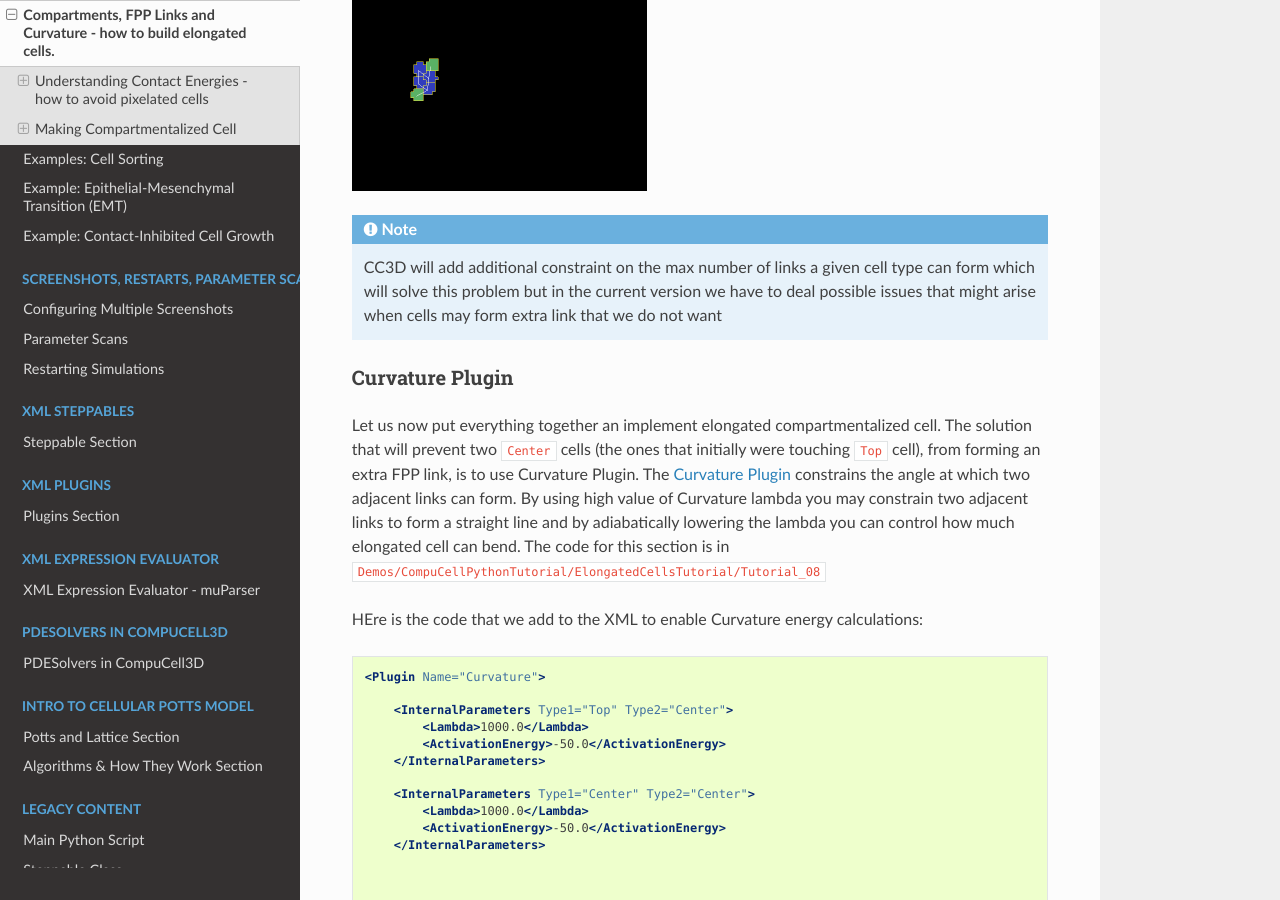
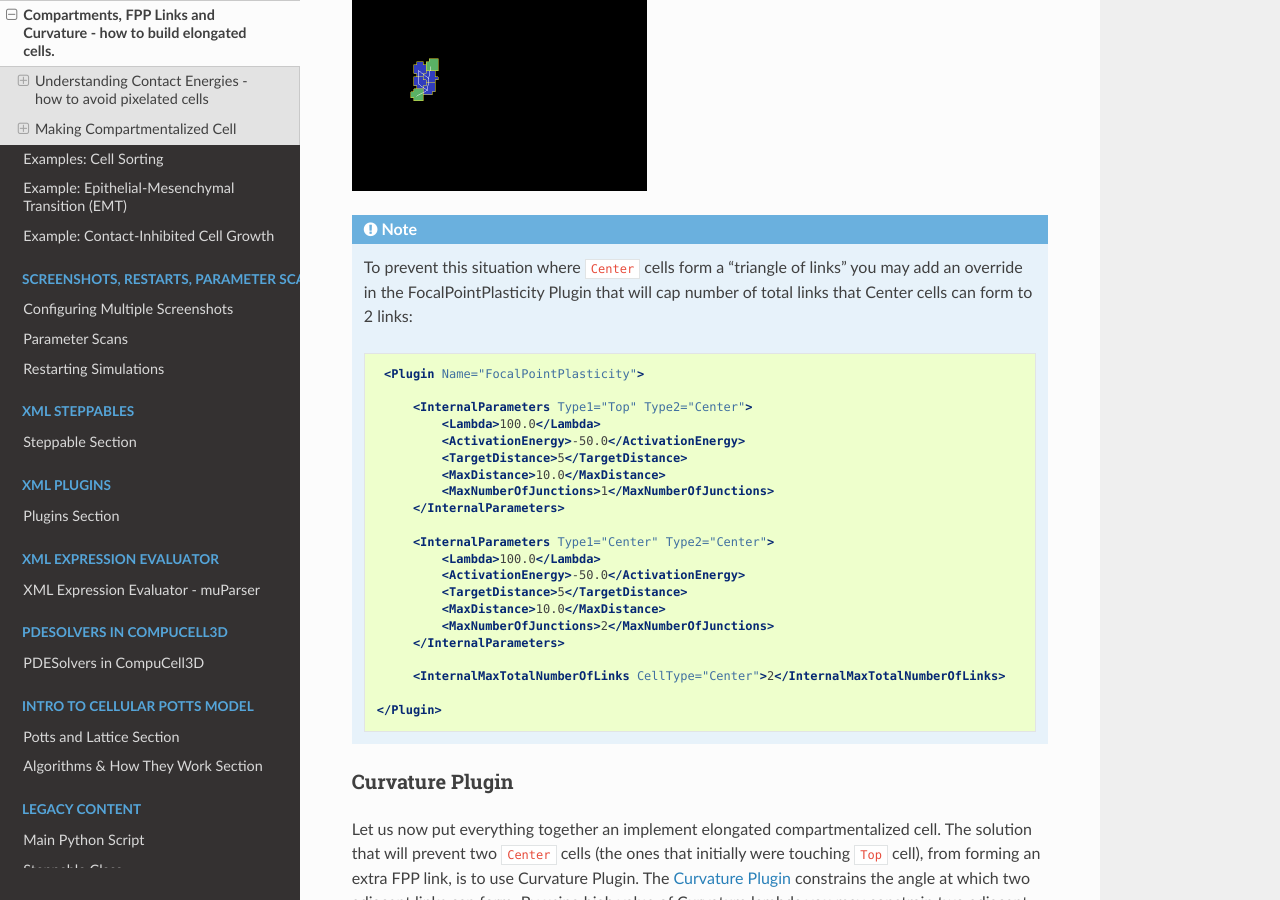
Before and after one commit to CompuCell3D/CompuCell3DReferenceManual, a Sphinx documentation site: the page built from docs/example_compartmental_elongated_cells_tutorial.rst, in a window 1280 px wide and 900 px high, scrolled down 13084 px. Built offline with Sphinx 7.4.7 and the Read the Docs theme 2.0.0, drawn with Linux system fonts in a browser that asks for light colours; pages that are not in the unit, such as notebooks, are missing from menus.

Commit message:
Updated the tutorial to highlight the ability to use  <InternalMaxTotalNumberOfLinks CellType="Center">2</InternalMaxTotalNumberOfLinks> to control a total number of links a given cell type can form

```diff
--- a/docs/example_compartmental_elongated_cells_tutorial.rst
+++ b/docs/example_compartmental_elongated_cells_tutorial.rst
@@ -491,8 +491,32 @@ at the beginning of the simulation but during the course of the simulation , whe
 
 .. note::
 
-    CC3D will add additional constraint on the max number of links a given cell type can form which will solve this problem
-    but in the current version we have to deal possible issues that might arise when cells may form extra link that we do not want
+    To prevent this situation where ``Center`` cells form a "triangle of links" you may add an override in the FocalPointPlasticity
+    Plugin that will cap number of total links that Center cells can form to 2 links:
+
+    .. code-block:: xml
+
+        <Plugin Name="FocalPointPlasticity">
+
+            <InternalParameters Type1="Top" Type2="Center">
+                <Lambda>100.0</Lambda>
+                <ActivationEnergy>-50.0</ActivationEnergy>
+                <TargetDistance>5</TargetDistance>
+                <MaxDistance>10.0</MaxDistance>
+                <MaxNumberOfJunctions>1</MaxNumberOfJunctions>
+            </InternalParameters>
+
+            <InternalParameters Type1="Center" Type2="Center">
+                <Lambda>100.0</Lambda>
+                <ActivationEnergy>-50.0</ActivationEnergy>
+                <TargetDistance>5</TargetDistance>
+                <MaxDistance>10.0</MaxDistance>
+                <MaxNumberOfJunctions>2</MaxNumberOfJunctions>
+            </InternalParameters>
+
+            <InternalMaxTotalNumberOfLinks CellType="Center">2</InternalMaxTotalNumberOfLinks>
+
+       </Plugin>
 
 
 Curvature Plugin
```
